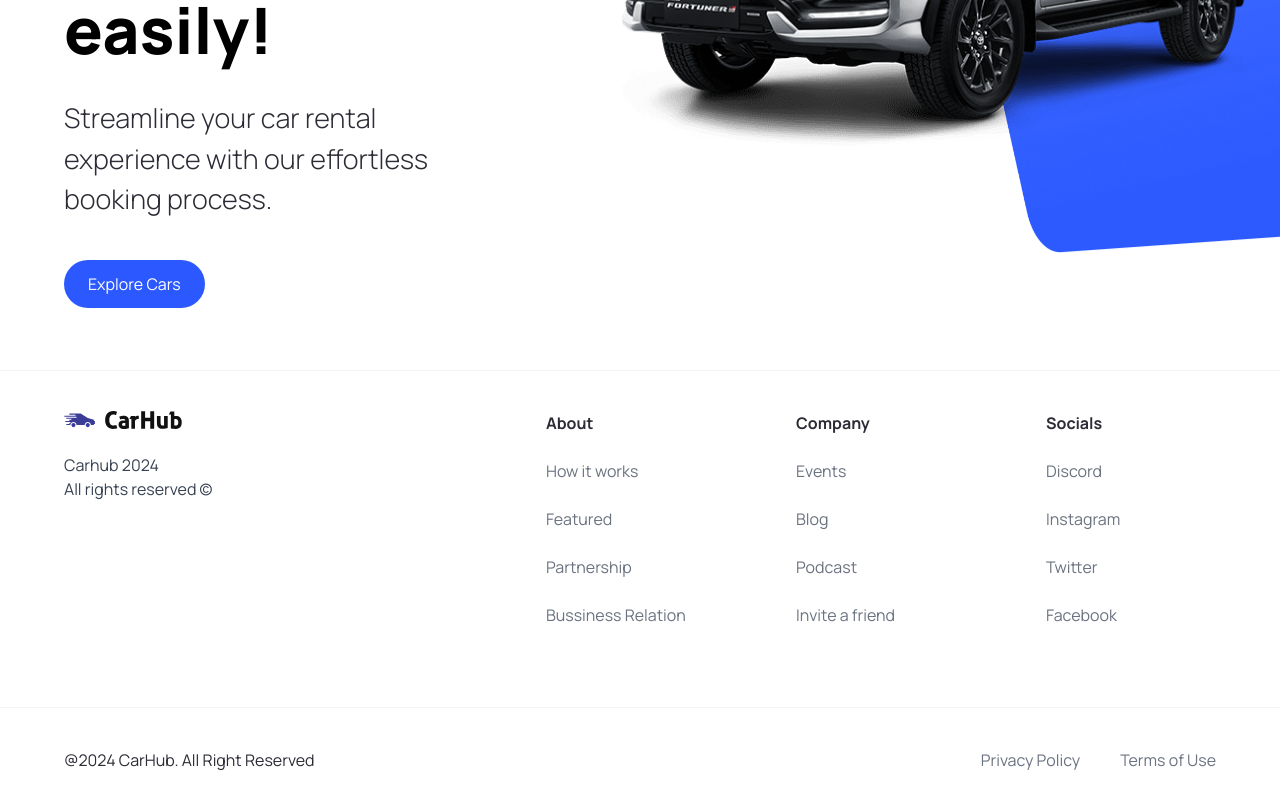
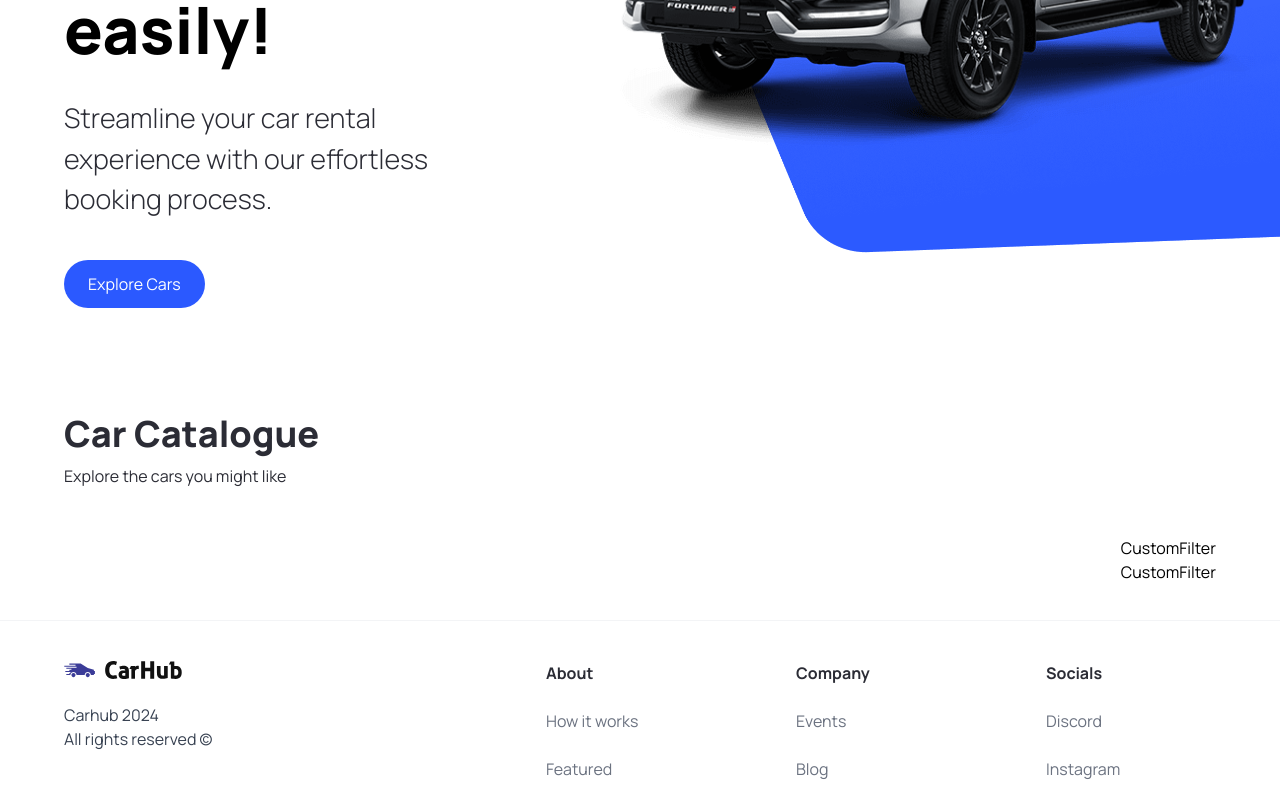
Before and after one commit to jummy16/car_showcase, a Next.js app: page / in a window 1280 px wide. Shown: the part 450-1247 px from the top of the page. Built offline with nearby package versions, Linux system fonts and the light colour scheme.

Commit message:
update on car catalogue

```diff
--- a/app/page.tsx
+++ b/app/page.tsx
@@ -1,10 +1,23 @@
-import { Hero } from "@/components";
+import { CustomFilter, Hero, SearchBar } from "@/components";
 import Image from "next/image";
 
 export default function Home() {
   return (
     <main className="overflow-hidden">
         <Hero/>
+        <div className="mt-12 padding-x padding-y max-width" id="discover">
+          <div className="home__text-container">
+            <h1 className="text-4xl font-extrabold">Car Catalogue</h1>
+            <p>Explore the cars you might like</p>
+          </div>
+          <div className="home__filters">
+            <SearchBar/>
+            <div className="home__filters-container">
+              <CustomFilter title="fuel"/>
+              <CustomFilter title="year"/>
+            </div>
+          </div>
+        </div>
     </main>
   );
 }
--- /dev/null
+++ b/components/CustomFilter.tsx
@@ -0,0 +1,9 @@
+import React from 'react'
+
+const CustomFilter = () => {
+  return (
+    <div>CustomFilter</div>
+  )
+}
+
+export default CustomFilter
--- a/components/Hero.tsx
+++ b/components/Hero.tsx
@@ -21,9 +21,9 @@
       <div className='hero__image-container'>
         <div className='hero__image'>
           <Image src="/hero.png" alt='hero' fill className='object-contain'/>
+          </div>
           <div className='hero__image-overlay'/>
         </div>
-      </div>
     </div>
   )
 }
--- /dev/null
+++ b/components/SearchBar.tsx
@@ -0,0 +1,16 @@
+"use client";
+
+const SearchBar = () => {
+    const handleSearch = () =>{
+
+    }
+  return (
+    <form className='searchbar' onSubmit={handleSearch}>
+        <div className="searchbar__item">
+
+        </div>
+    </form>
+  )
+}
+
+export default SearchBar
--- a/components/index.ts
+++ b/components/index.ts
@@ -2,10 +2,14 @@
 import CustomButton from './CustomButton';
 import Navbar from './Navbar';
 import Footer from './Footer';
+import SearchBar from './SearchBar';
+import CustomFilter from './CustomFilter';
 
 export{
     Hero,
     CustomButton,
     Navbar,
     Footer,
+    SearchBar,
+    CustomFilter,
 }
```
